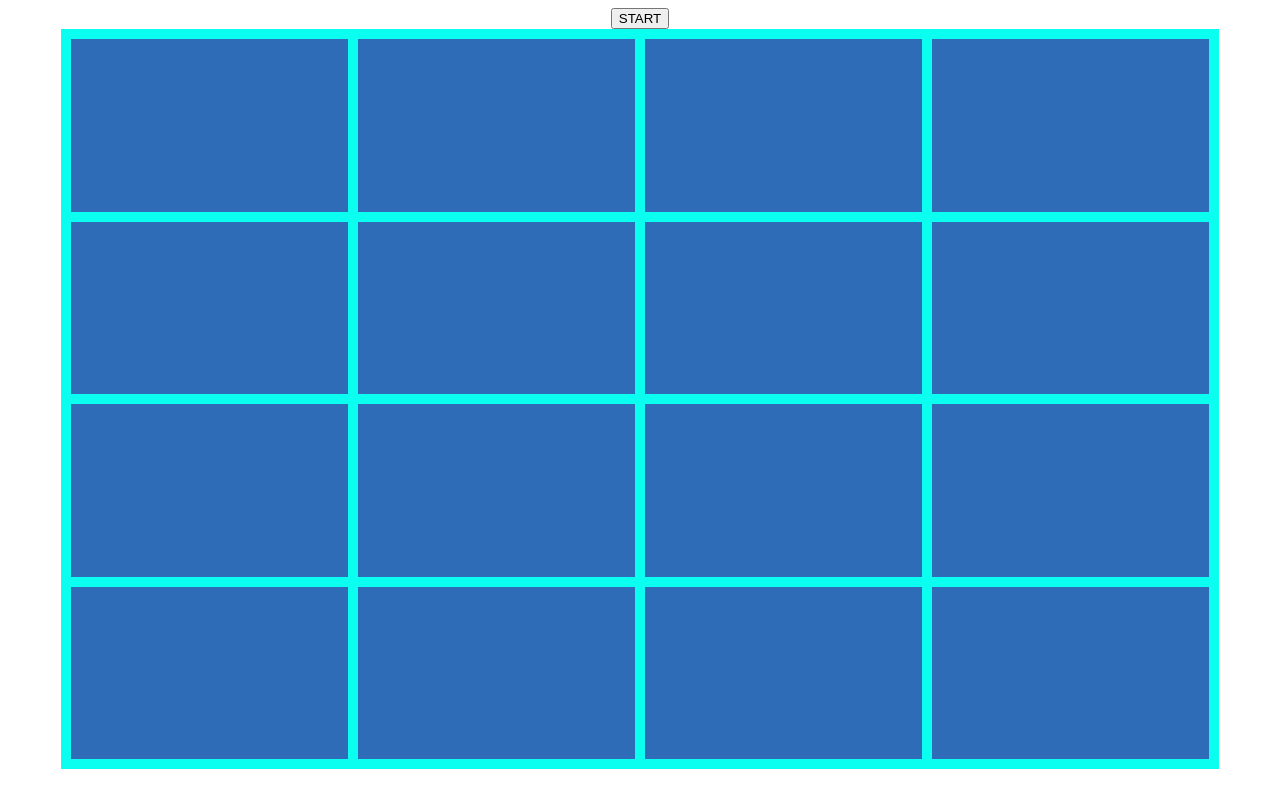
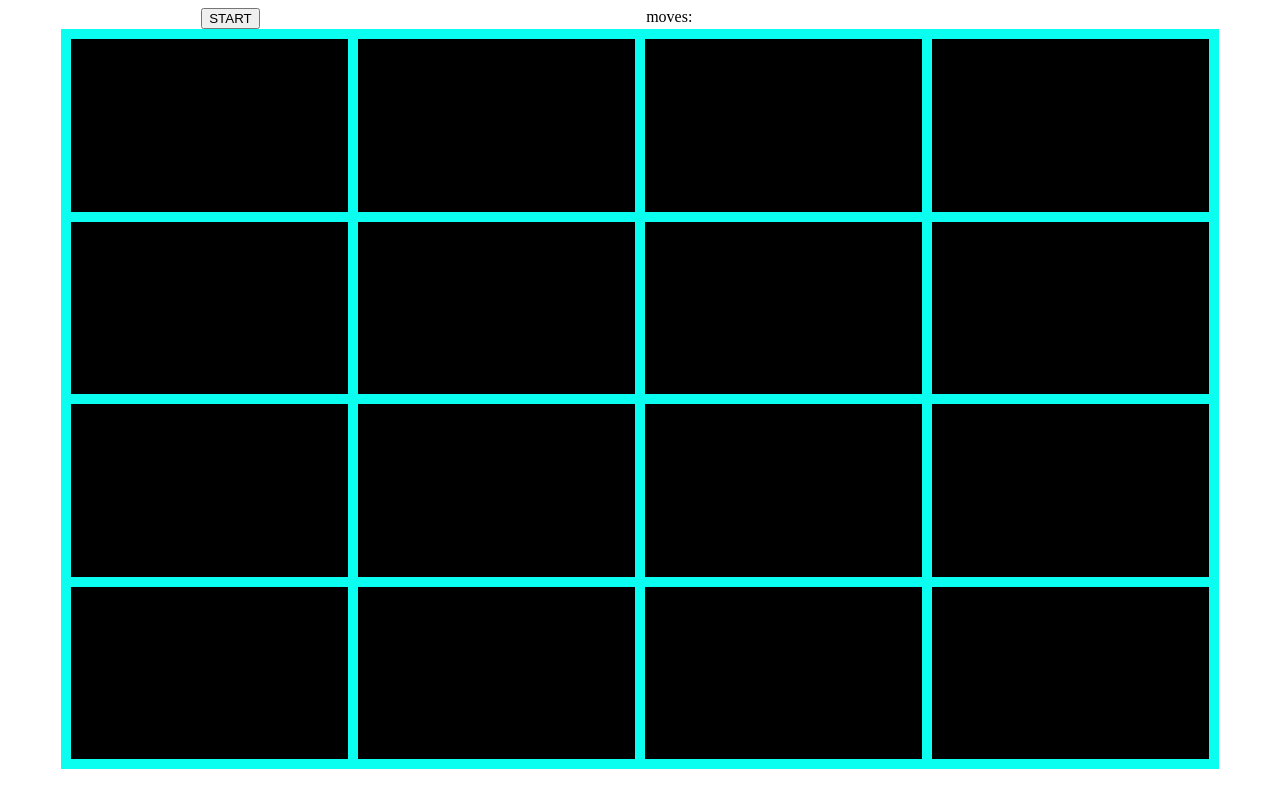
Before and after one commit to jcolinb/Memory, a plain HTML site: page index.html in a window 1280 px wide. Both pictures are taken after a click on the button "START". Drawn offline with Linux system fonts and the light colour scheme.

Commit message:
add move counter; prevent text copy in cards

```diff
--- a/index.html
+++ b/index.html
@@ -8,6 +8,7 @@
   <body>
     <div id="control">
       <button id="start">START</button>
+      moves: <span id="moves"></span>
     </div>
     <div id="container">
     </div>
--- a/js/script.js
+++ b/js/script.js
@@ -1,12 +1,13 @@
 const Board = document.getElementById('container');
 const Start = document.getElementById('start');
+const Moves = document.getElementById('moves');
 const Icons = ['ᨖ','ᨖ','B','B','C','C','D','D','E','E','F','F','H','H','I','I'];
 const Areas = ['a','b','c','d','e','f','g','h','i','j','k','l','m','n','o','p'];
 const Deck  = {};
 var   Cards = undefined;
 const GM    = {
   stack: [],
-
+  moves: 0,
   are_equal: function (a,b) {return (a == b)},
 
   reset: function () {
@@ -55,6 +56,8 @@ const GM    = {
   },
 
   judge: function (e) {
+    GM.moves++;
+    moves.textContent = `${GM.moves}`;
     if ((e.target.classList.contains( 'card')) && (e.target !== GM.stack[0])) {
       e.target.classList.add('revealed');
       e.target.textContent = Deck[e.target.style.gridColumnEnd].val;
--- a/main.css
+++ b/main.css
@@ -11,6 +11,8 @@
     margin-right: auto;
     background-color: #0bfff1;
     display: grid;
+    user-select: none;
+    -moz-user-select: none;
     grid-template-columns: repeat(4, 1fr);
     grid-template-rows: repeat(4, 1fr);
     grid-gap: 10px;
@@ -23,11 +25,13 @@
 
 .card {
     font-size: 3em;
-    color: #2e6cb8;
-    background-color:#2e6cb8;
+    color: black;
+    background-color: black;
     display: flex;
     align-items: center;
     justify-content: center;
+    user-select: none;
+    -moz-user-select: none;
 }
 
 .revealed {
```
